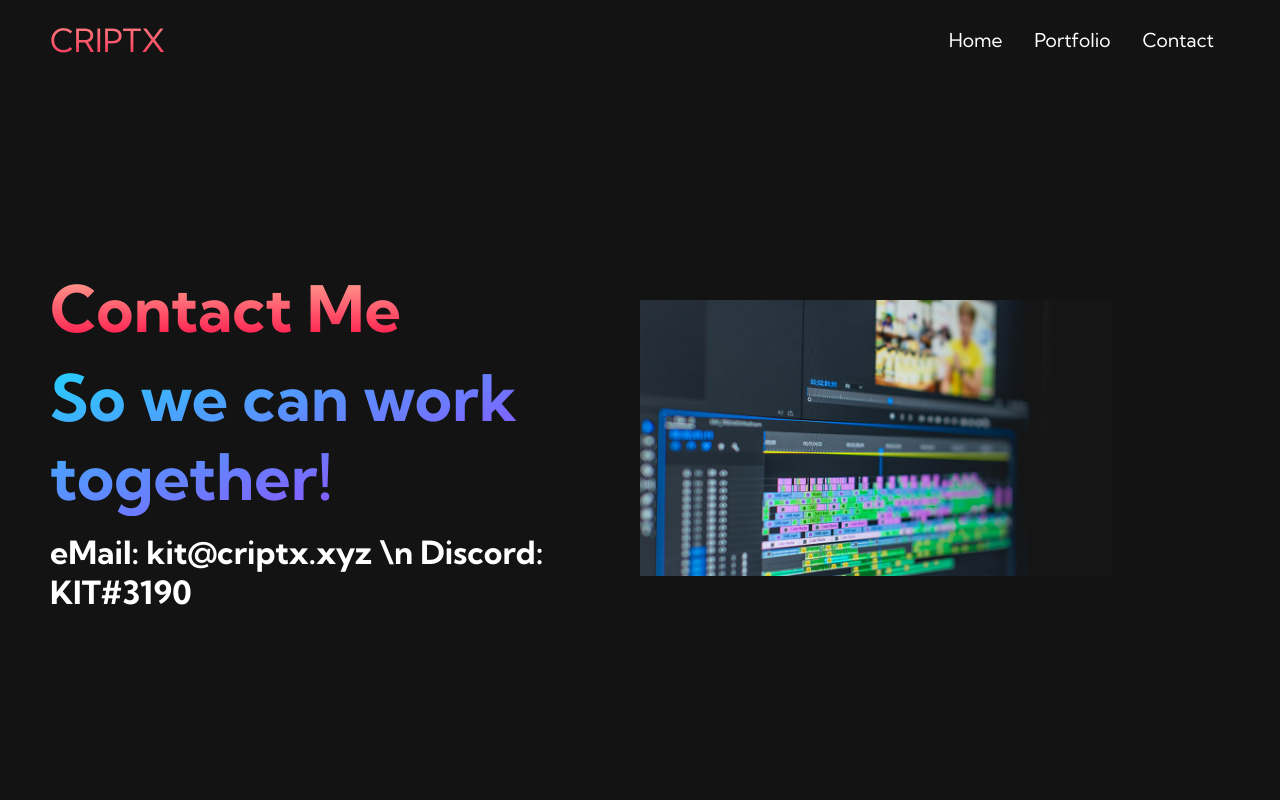
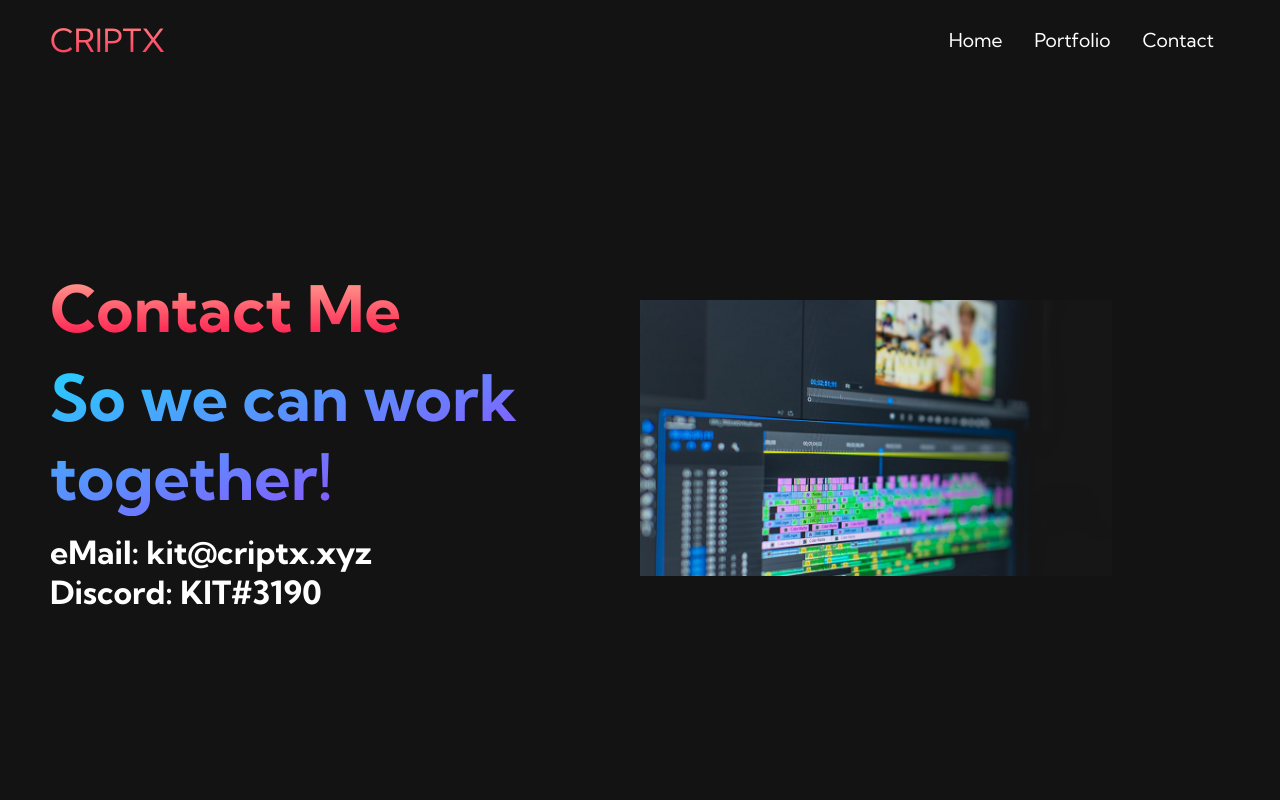
Before and after one commit to criptx2/Criptx-Portfolio, a plain HTML site: page Contact.html in a window 1280 px wide. Shown: the top 800 px of the page. Drawn offline with Linux system fonts and the light colour scheme.

Commit message:
Update Contact.html

```diff
--- a/Contact.html
+++ b/Contact.html
@@ -49,7 +49,7 @@
           <div class="main__content">
             <h1>Contact Me</h1>
             <h2>So we can work together!</h2>
-            <p>eMail: kit@criptx.xyz \n Discord: KIT#3190
+            <p>eMail: kit@criptx.xyz <br>Discord: KIT#3190
 
             </p>
           </div>
```
